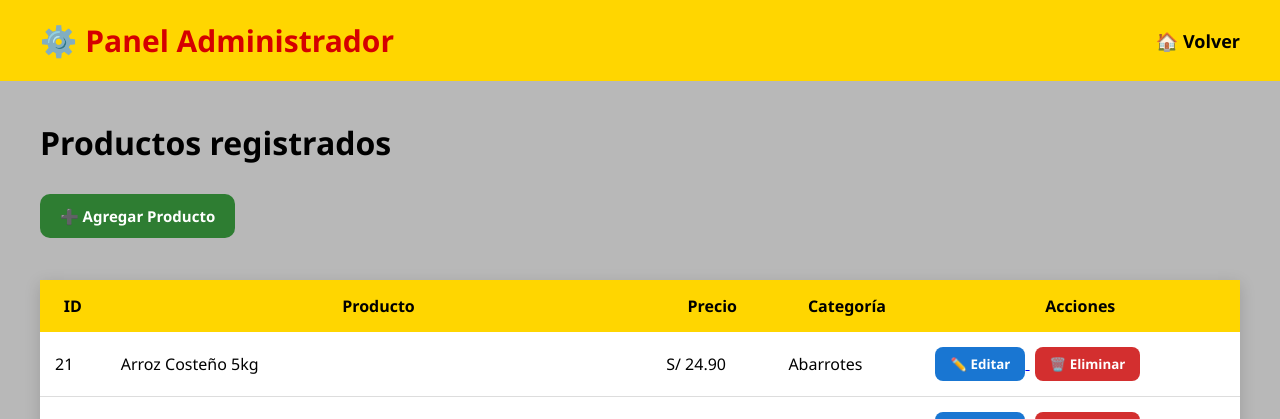
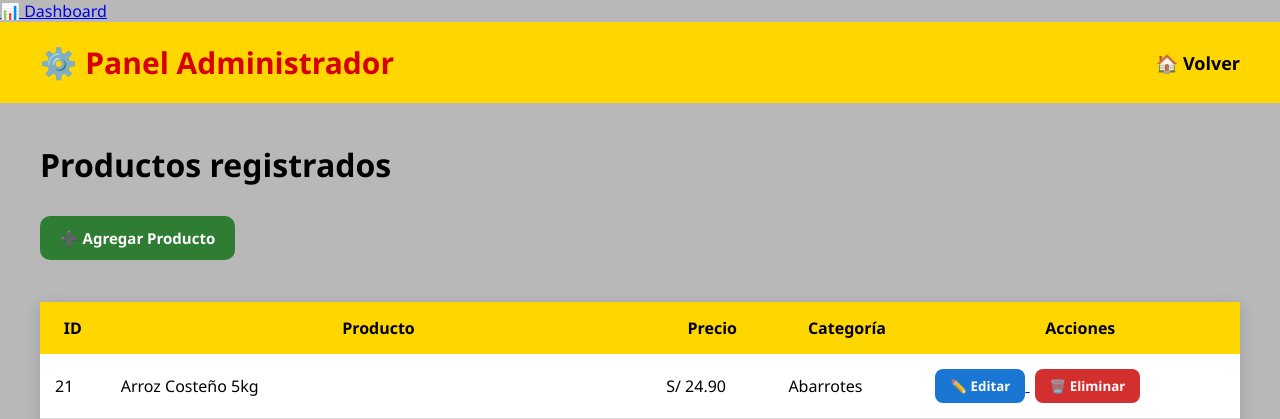
Before and after one commit to Zaidd3108/PROYECTO, a Flask app: page /admin in a window 1280 px wide. Shown: the top 419 px of the page. Run offline with Flask 3, Linux system fonts and the light colour scheme; the visitor is signed in with stand-in values (Sample User, id 1); data comes from the database, SQL or seed files in the repository.

Commit message:
Update admin.html

```diff
--- a/templates/admin.html
+++ b/templates/admin.html
@@ -6,6 +6,9 @@
     <title>Panel Administrador</title>
 
     <link rel="stylesheet" href="{{ url_for('static', filename='style.css') }}">
+    <a href="/dashboard" class="btn-admin">
+        📊 Dashboard
+    </a>
 </head>
 
 <body>
```
